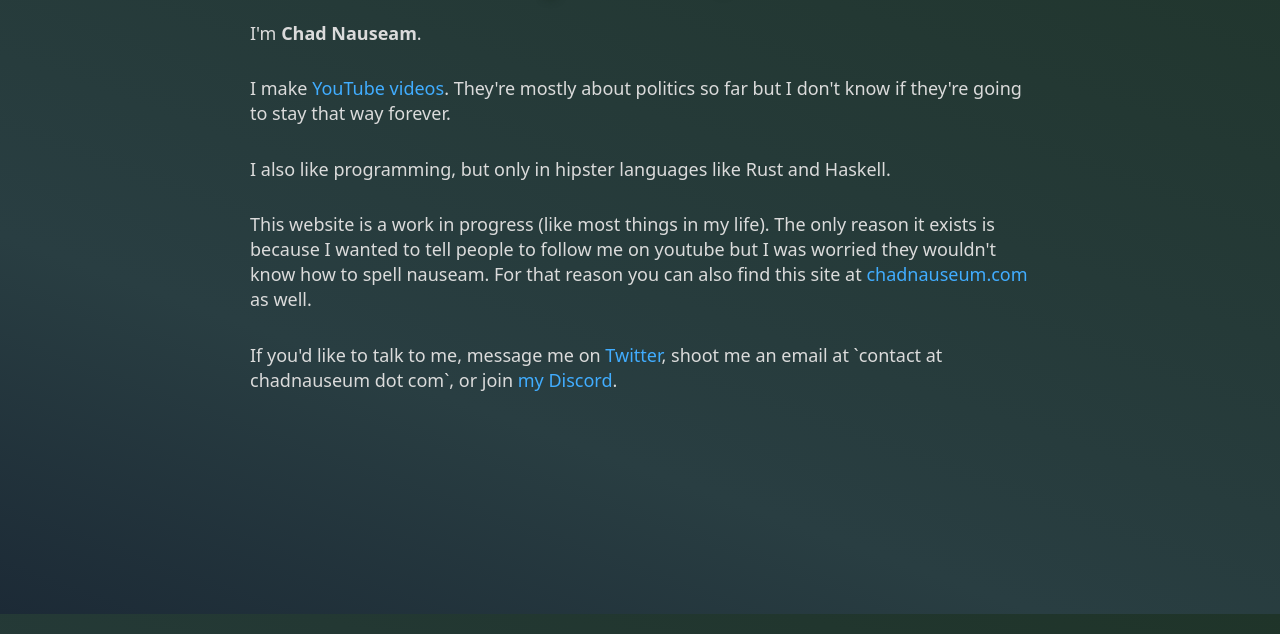
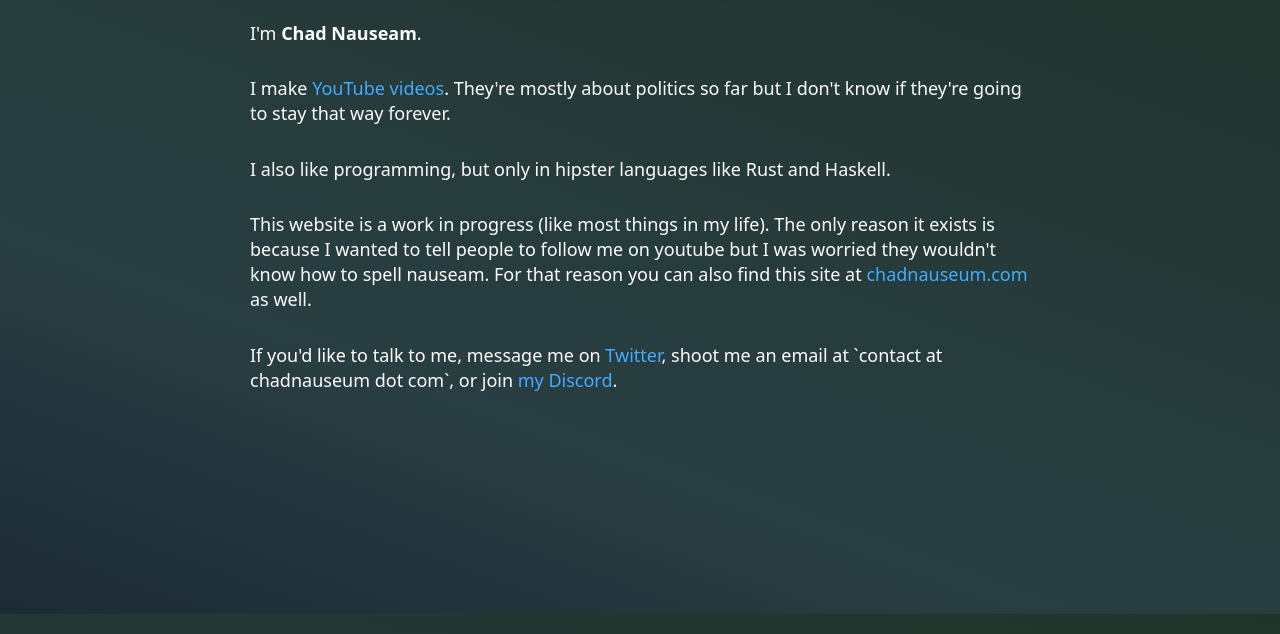
Before and after one commit to anchpop/ChadNauseam-Site, a Gatsby site in the folder ChadNauseamHome/: page / in a window 1280 px wide. Shown: the part 186-820 px from the top of the page. Built offline with nearby package versions, Linux system fonts and the light colour scheme; Gatsby itself is replaced by a stand-in of ours.

Commit message:
made text brighter

```diff
--- a/ChadNauseamHome/src/components/css/water.css
+++ b/ChadNauseamHome/src/components/css/water.css
@@ -9,7 +9,7 @@ body {
 	max-width: 800px;
 	margin: 20px auto;
 	padding: 0 10px;
-	color: #dbdbdb;
+	color: #fcfcfc;
 	background: #202b38;
   text-rendering: optimizeLegibility;
   height: 100%;
```
